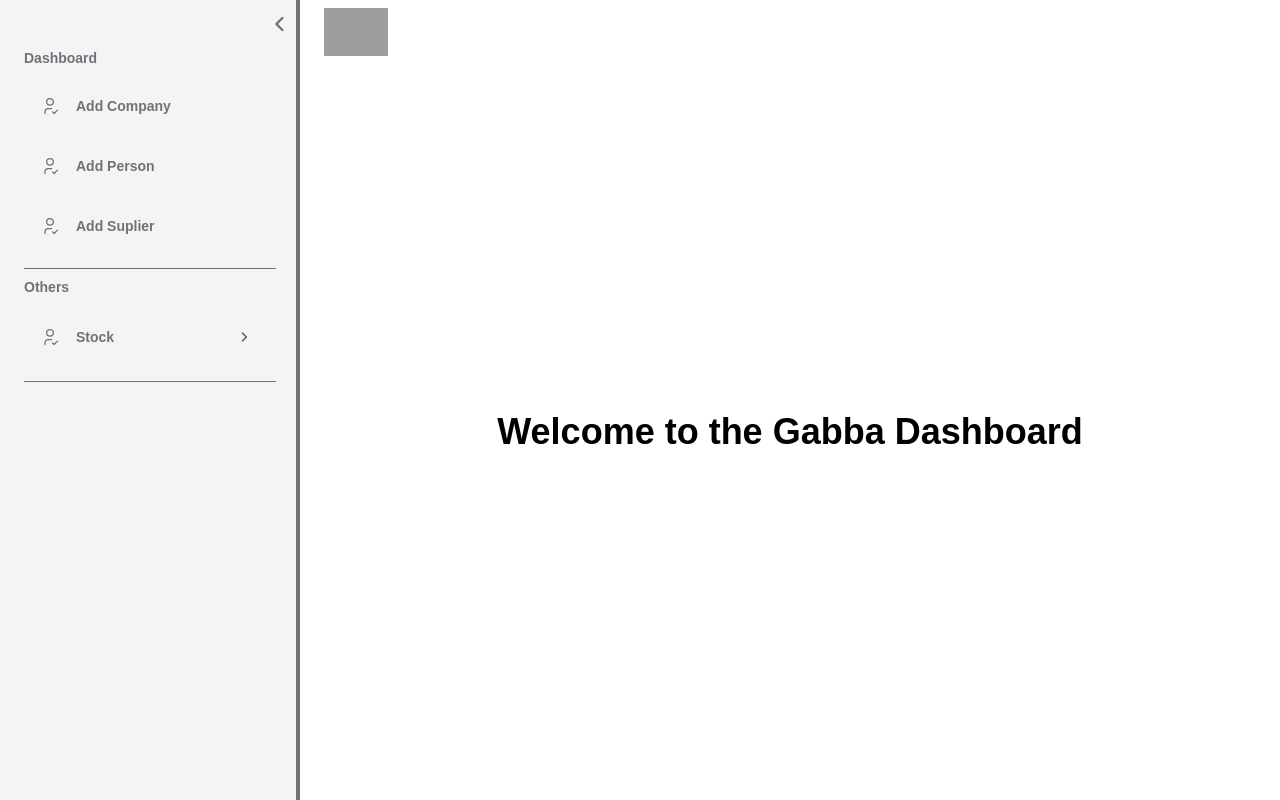
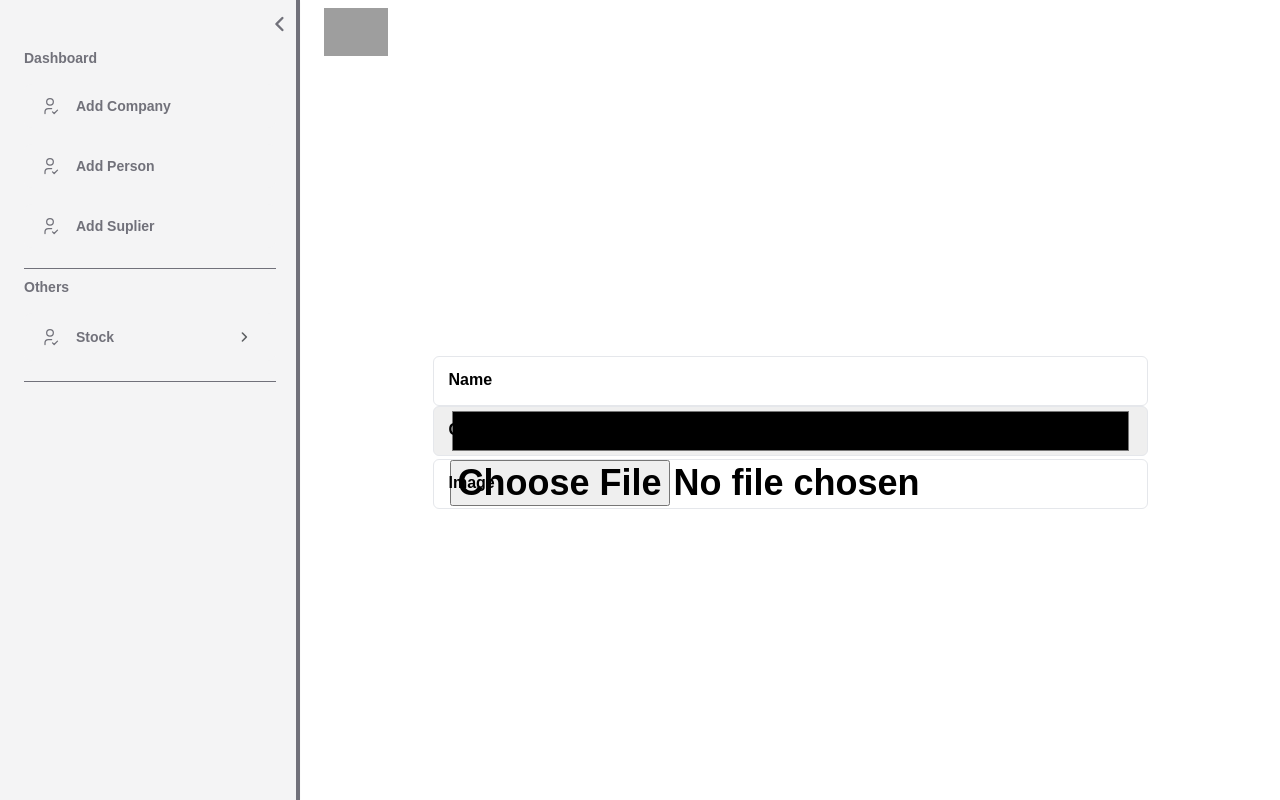
Before and after one commit to emiryasa/caliskanari-form, a Next.js app: page /dashboard in a window 1280 px wide. Built offline with nearby package versions, Linux system fonts and the light colour scheme; grey boxes are pictures that could not be loaded.

Commit message:
Add dynamic inputs to dashboard page

```diff
--- a/app/(DashboardLayout)/dashboard/page.jsx
+++ b/app/(DashboardLayout)/dashboard/page.jsx
@@ -1,7 +1,34 @@
+import Input from '@/components/dashboard/Input'
+const data = [
+    {
+        id: 1,
+        name: "name",
+        type: "text",
+        text: "Name"
+    },
+    {
+        id: 2,
+        name: "color",
+        type: "color",
+        text: "Color"
+    },
+    {
+        id: 3,
+        name: "image",
+        type: "file",
+        text: "Image"
+    }
+]
 export const Page = () => {
     return <div className="flex items-center justify-center h-full w-full">
         <span className="text-4xl font-bold">
-        Welcome to the Gabba Dashboard
+        {data.map((input) => (
+        <Input
+            key={input.id}
+            name={input.name}
+            type={input.type}
+            text={input.text}
+        />))}
         </span>
     </div>
 }
--- /dev/null
+++ b/components/dashboard/Input.jsx
@@ -0,0 +1,36 @@
+'use client'
+import React, { useState } from 'react';
+
+function Input({ name, type, text }) {
+    const [isInputFocused, setIsInputFocused] = useState(false);
+    const [inputValue, setInputValue] = useState('');
+
+    const handleInputChange = (event) => {
+        setInputValue(event.target.value);
+    };
+
+    const isInputFilled = inputValue.length > 0 || isInputFocused;
+
+    return (
+        <div>
+            <div className='relative group'>
+                <label htmlFor={name}
+                    className={`absolute left-4 top-3 select-none text-lightGray ${isInputFilled ? 'top-[-6px] text-xs px-1 left-[13px] bg-white' : 'text-base'} transition-all duration-200`}
+                >{text}</label>
+                <input
+                    className='w-full text-darkGray border rounded-md h-[50px] px-4 border-darkGray focus:border-[2px] focus:outline-none focus:ring-0 focus:border-primary'
+                    type={type}
+                    autoComplete="off"
+                    id={name}
+                    name={name}
+                    value={inputValue}
+                    onChange={handleInputChange}
+                    onFocus={() => setIsInputFocused(true)}
+                    onBlur={() => setIsInputFocused(false)}
+                />
+            </div>
+        </div>
+    )
+}
+
+export default Input
```
